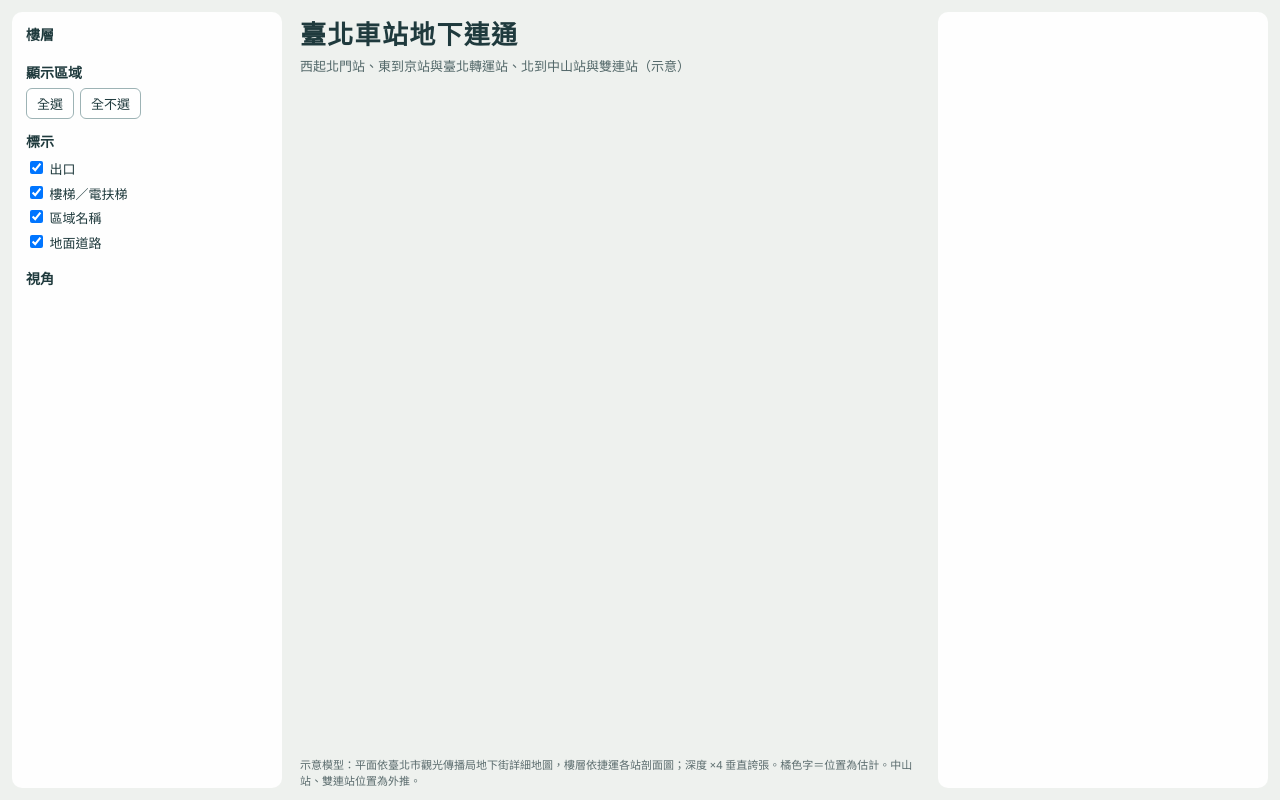
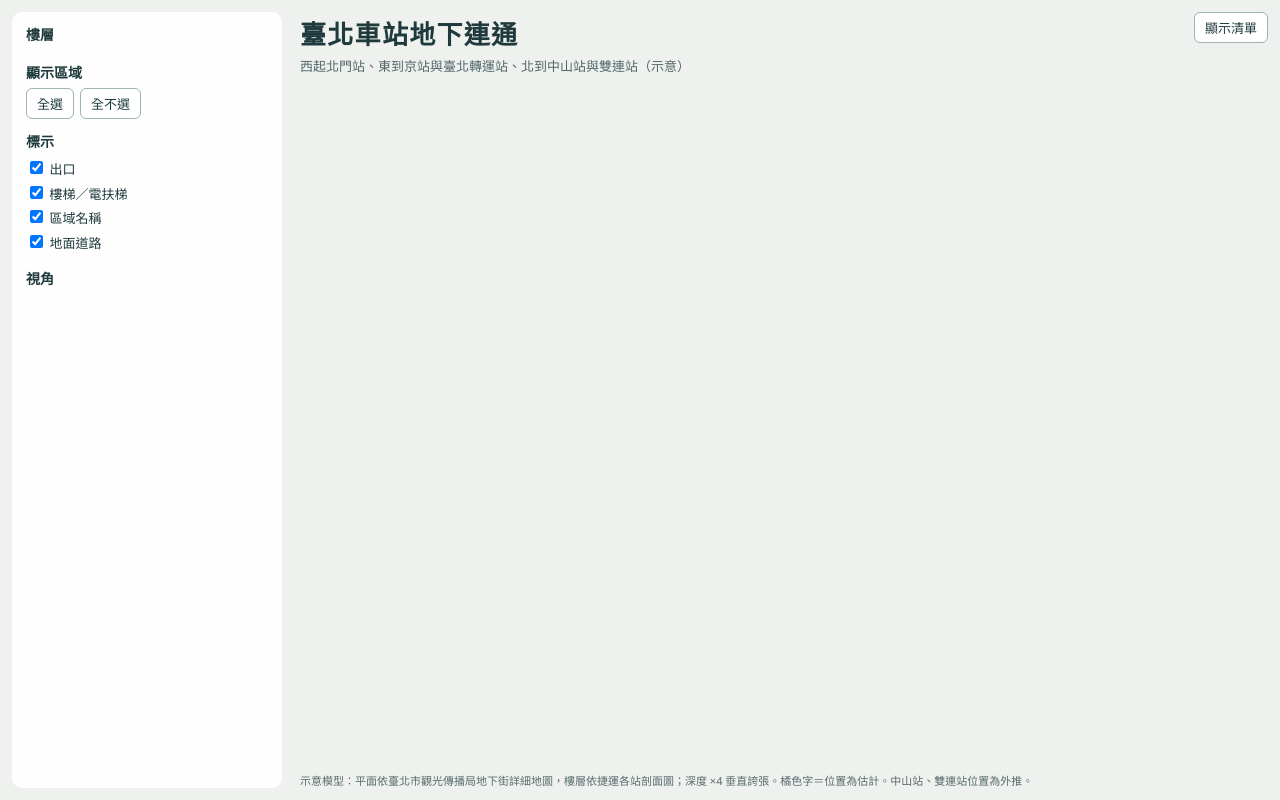
Before and after one commit to richyli/figures, a plain HTML site: page underground/index.html in a window 1280 px wide. Drawn offline with nearby package versions, Linux system fonts and the light colour scheme.

Commit message:
地下連通 3D：右側清單預設關閉、可切換
Co-Authored-By: Claude Fable 5.2 <noreply@anthropic.com>

```diff
--- a/underground/index.html
+++ b/underground/index.html
@@ -20,7 +20,7 @@
   label{display:block;line-height:1.9;cursor:pointer} label i{display:inline-block;width:12px;height:12px;border-radius:2px;margin:0 6px 0 4px;vertical-align:-1px}
   table{border-collapse:collapse;width:100%} td,th{padding:3px 4px;border-bottom:1px solid #E3E8E8;text-align:left;vertical-align:top} th{font-size:12px;color:#5A6B6D}
   td.id{font-weight:700;white-space:nowrap} .ap{color:#A0672A} .ok{color:#2A7A4A;font-weight:700} .bad{color:#B3362B;font-weight:700}
-  #note{position:absolute;left:300px;bottom:12px;font-size:11px;color:#5A6B6D;max-width:calc(100% - 660px)}
+  #note{position:absolute;left:300px;bottom:12px;font-size:11px;color:#5A6B6D;max-width:calc(100% - 330px)}
 </style>
 <script type="importmap">{ "imports": { "three": "./lib/three.module.js" } }</script>
 </head>
@@ -34,7 +34,8 @@
   <label><input type="checkbox" id="showZ" checked> 區域名稱</label><label><input type="checkbox" id="showG" checked> 地面道路</label>
   <h2>視角</h2><div class="btns" id="views"></div>
 </div>
-<div class="panel" id="right"><div id="list"></div></div>
+<div class="panel" id="right" style="display:none"><div id="list"></div></div>
+<button id="tgl" style="position:absolute;right:12px;top:12px;z-index:5">顯示清單</button>
 <div id="note">示意模型：平面依臺北市觀光傳播局地下街詳細地圖，樓層依捷運各站剖面圖；深度 ×4 垂直誇張。橘色字＝位置為估計。中山站、雙連站位置為外推。</div>
 <script type="module">
 import * as THREE from "three";
@@ -104,6 +105,7 @@ for (const [id, nm, col] of GROUPS) { const l = document.createElement("label");
 $("gall").onclick = () => { GROUPS.forEach(g => state.groups.add(g[0])); sync(); }; $("gnone").onclick = () => { state.groups.clear(); sync(); };
 function sync() { document.querySelectorAll("[data-g]").forEach(c => c.checked = state.groups.has(c.dataset.g)); apply(); }
 for (const id of ["showE", "showS", "showZ", "showG"]) $(id).onchange = apply;
+$("tgl").onclick = () => { const r = $("right"), on = r.style.display === "none"; r.style.display = on ? "" : "none"; r.style.top = "50px"; $("tgl").textContent = on ? "關閉清單" : "顯示清單"; };   // 右側清單預設關閉（使用者 2026-11-28）
 const zname = (lv, x, y) => (zonesAt(lv, x, y, 16)[0] || {}).name || "—";
 function apply() {
   const f = state.floor;
```
